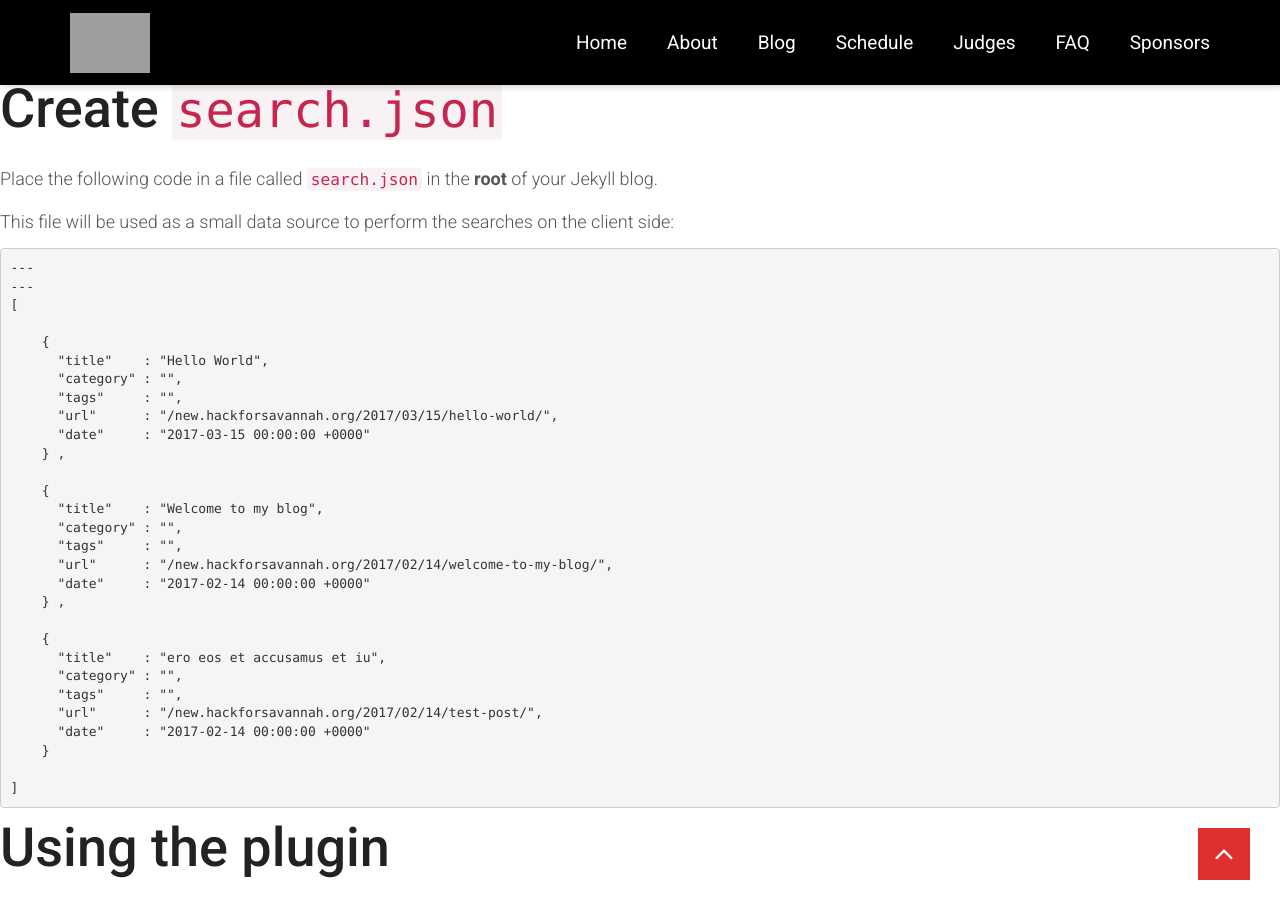
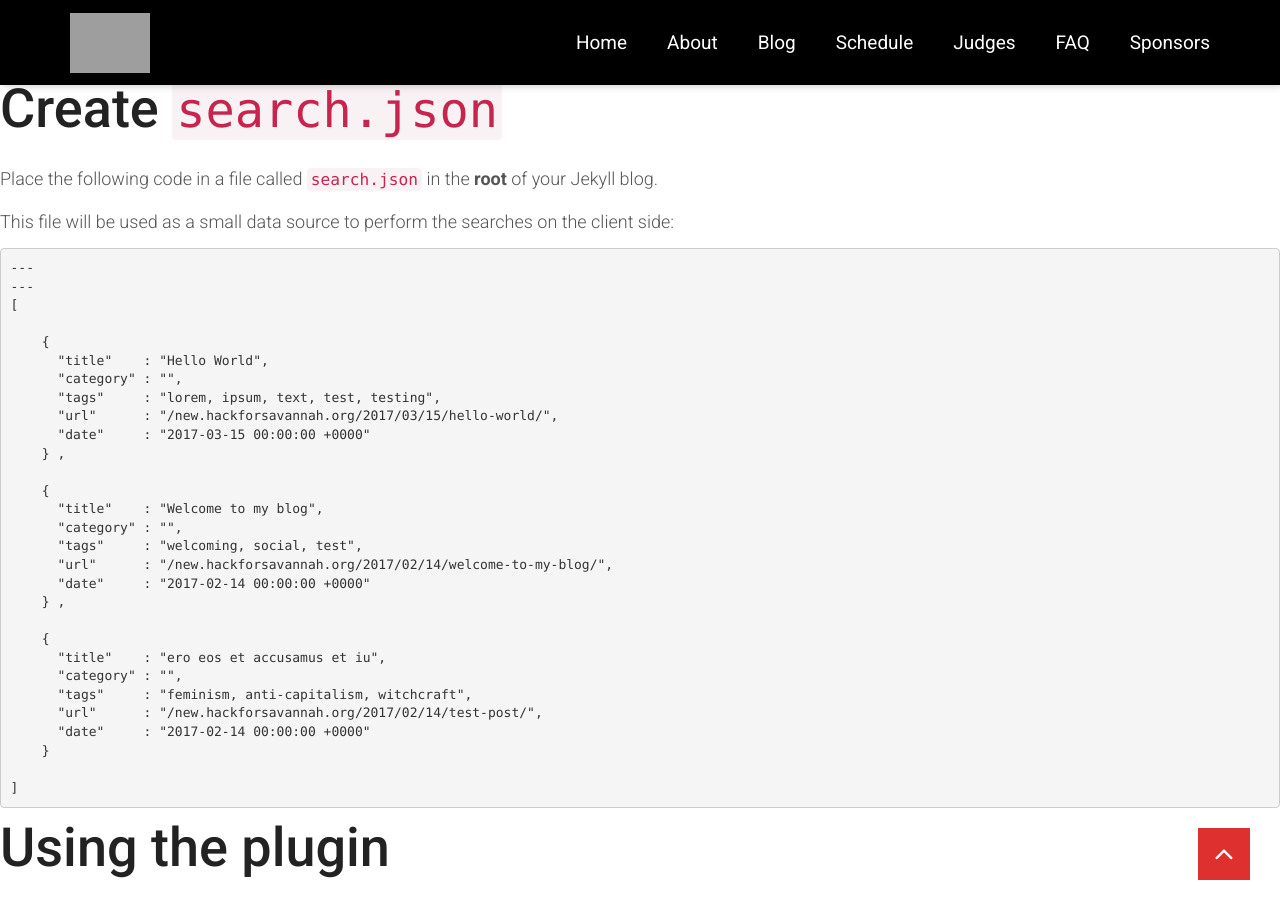
Before and after one commit to amrsekilly/new.hackforsavannah.org, a Jekyll site: the page built from bower_components/simple-jekyll-search/README.md, in a window 1280 px wide and 900 px high, scrolled down 644 px. Built offline with Jekyll 4.4.1, drawn with Linux system fonts in a browser that asks for light colours; our own code applies the rules of GitHub Pages for plain Markdown files; grey boxes are pictures that could not be loaded.

Commit message:
working on adding the tags to the blog

```diff
--- a/_posts/2017-02-14-test-post.md
+++ b/_posts/2017-02-14-test-post.md
@@ -4,6 +4,7 @@
 author: Amr Elsekilly
 comments: true
 video: https://www.youtube.com/embed/rqSoXtKMU3Q
+tags: feminism anti-capitalism witchcraft
 ---
 
 At vero eos et accusamus et iusto odio dignissimos ducimus qui blanditiis praesentium voluptatum deleniti atque corrupti quos dolores et quas molestias excepturi sint occaecati cupiditate non provident, similique sunt in culpa qui officia deserunt mollitia animi, id est laborum et dolorum fuga.
--- a/_posts/2017-02-14-welcome-to-my-blog.md
+++ b/_posts/2017-02-14-welcome-to-my-blog.md
@@ -4,6 +4,7 @@
 author: Amr Elsekilly
 comments: true
 img: /assets/images/800x510.jpg
+tags: welcoming social test
 ---
 
  Hi there!
--- a/_posts/2017-03-15-hello-world.md
+++ b/_posts/2017-03-15-hello-world.md
@@ -4,6 +4,7 @@
 author: Amr Elsekilly
 comments: true
 blockquote: Pork loin leberkas ribeye capicola. Ribeye meatloaf sirloin shank, turkey pork loin salami. Flank strip steak shankle drumstick kevin  rump tail chickeRibeye meatloaf sirloin shank.
+tags: lorem ipsum text test testing
 ---
 
 At vero eos et accusamus et iusto odio dignissimos ducimus qui blanditiis praesentium voluptatum deleniti atque corrupti quos dolores et quas molestias excepturi sint occaecati cupiditate non provident, similique sunt in culpa qui officia deserunt mollitia animi, id est laborum et dolorum fuga.
```
